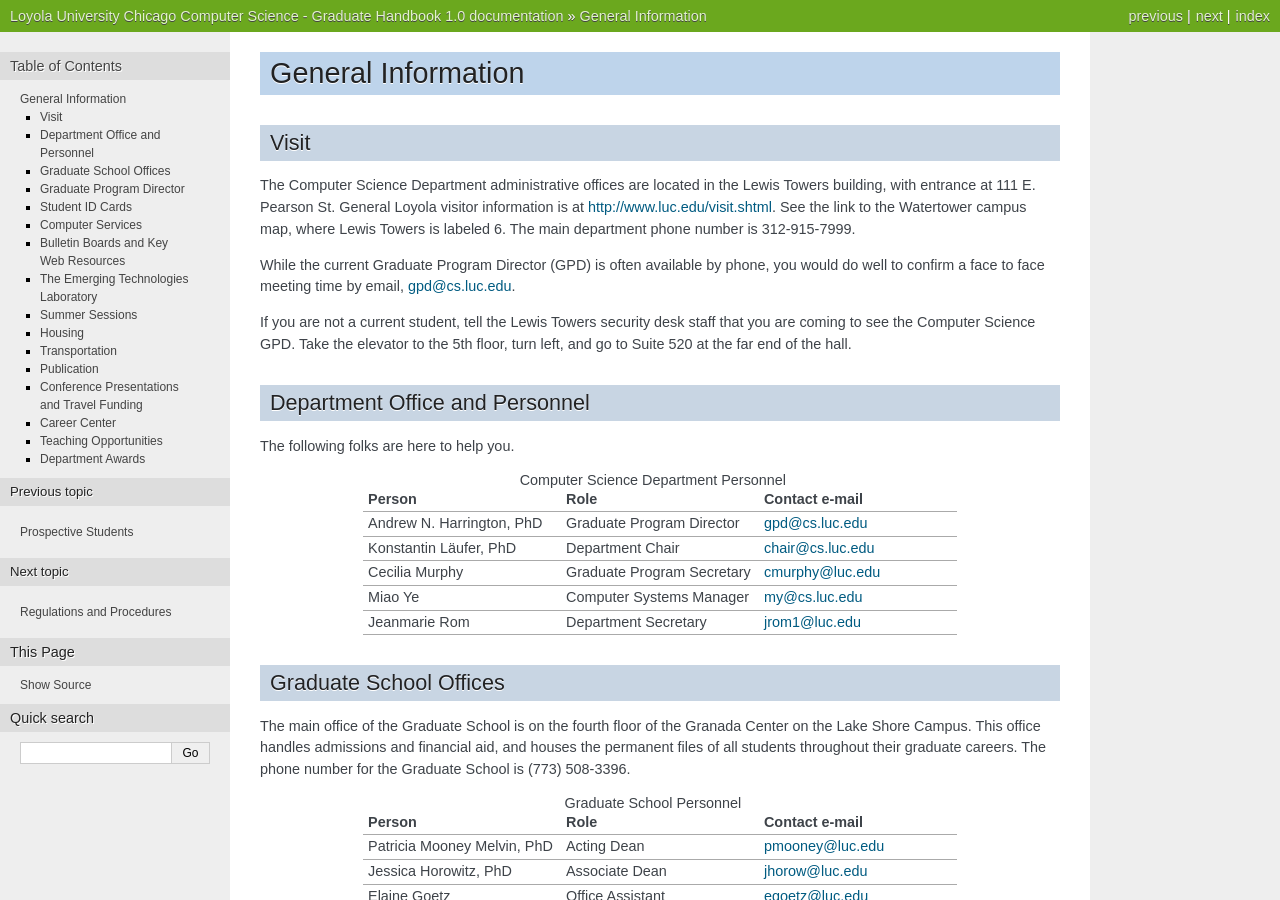
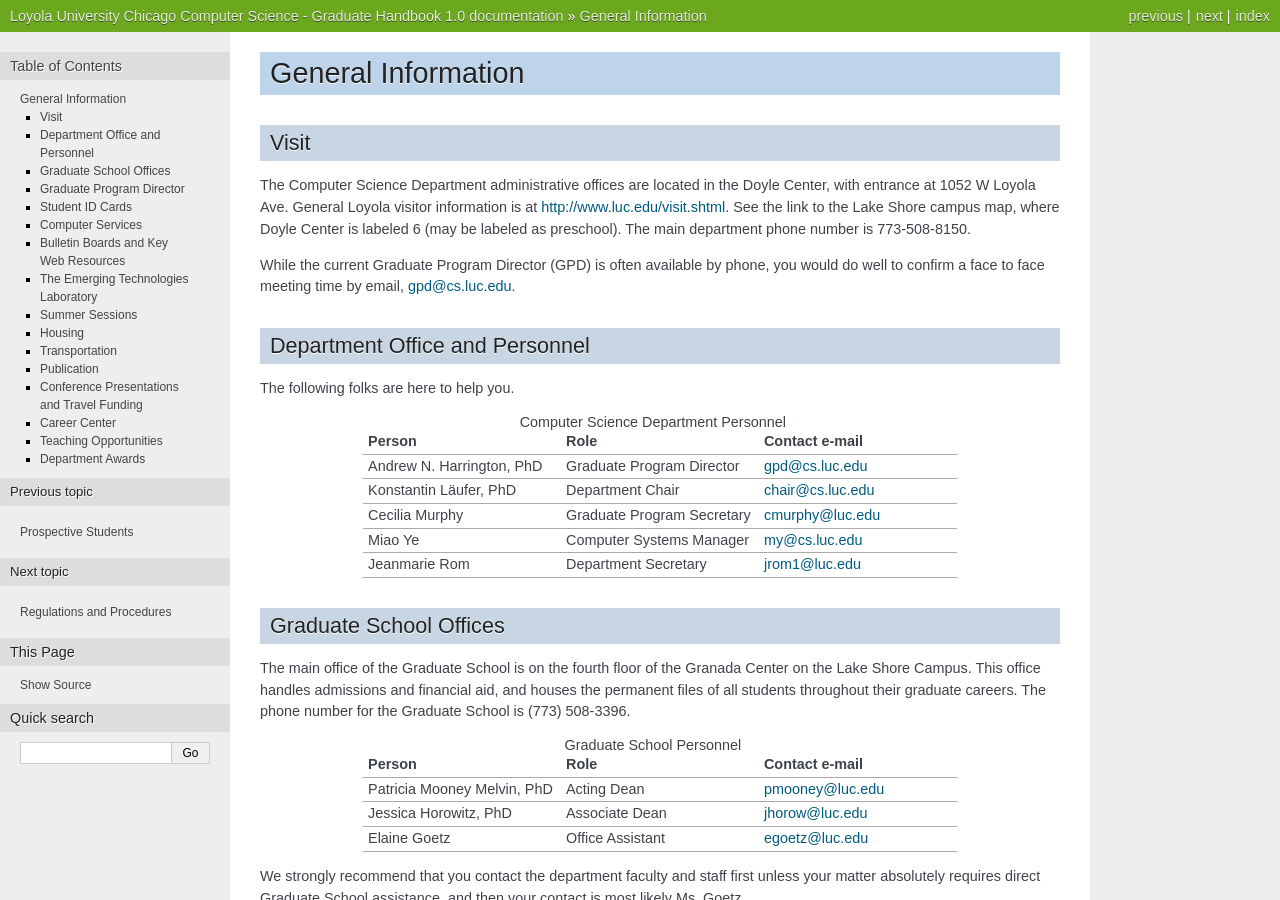
Before and after one commit to LoyolaChicagoCS/gradhandbook, a Sphinx documentation site: the page built from source/general.rst, in a window 1280 px wide and 900 px high. Built offline with Sphinx 7.4.7, drawn with Linux system fonts in a browser that asks for light colours.

Commit message:
update info

```diff
--- a/source/general.rst
+++ b/source/general.rst
@@ -10,21 +10,15 @@
 -------
 
 The Computer Science Department administrative offices are located in the
-Lewis Towers building, with entrance at
-111 E. Pearson St.  General Loyola visitor information is at
-http://www.luc.edu/visit.shtml.  See the link to the Watertower campus map,
-where Lewis Towers is labeled 6.
-The main department phone number is 312-915-7999.
+Doyle Center, with entrance at
+1052 W Loyola Ave. General Loyola visitor information is at
+http://www.luc.edu/visit.shtml.  See the link to the Lake Shore campus map,
+where Doyle Center is labeled 6 (may be labeled as preschool).
+The main department phone number is 773-508-8150.
 
 While the current Graduate Program Director (GPD) is often available by phone,
 you would do well to confirm a face to face meeting time by email,
 gpd@cs.luc.edu.
-
-If you are not a current student,
-tell the Lewis Towers security desk staff
-that you are coming to see the Computer Science GPD.
-Take the elevator to the 5th floor, turn left,
-and go to Suite 520 at the far end of the hall.
 
 .. index:: personnel
 
--- a/source/index.rst
+++ b/source/index.rst
@@ -9,7 +9,7 @@
 Chicago!
 
 If you have questions about information here, please contact the
-Graduate Program Director, gpd@cs.luc.edu, 312-915-7999.
+Graduate Program Director, gpd@cs.luc.edu, 773-508-8150.
 
 See the Course Handbook for
 `programs <http://courses.cs.luc.edu/html/#graduate-degree-programs>`_
```
